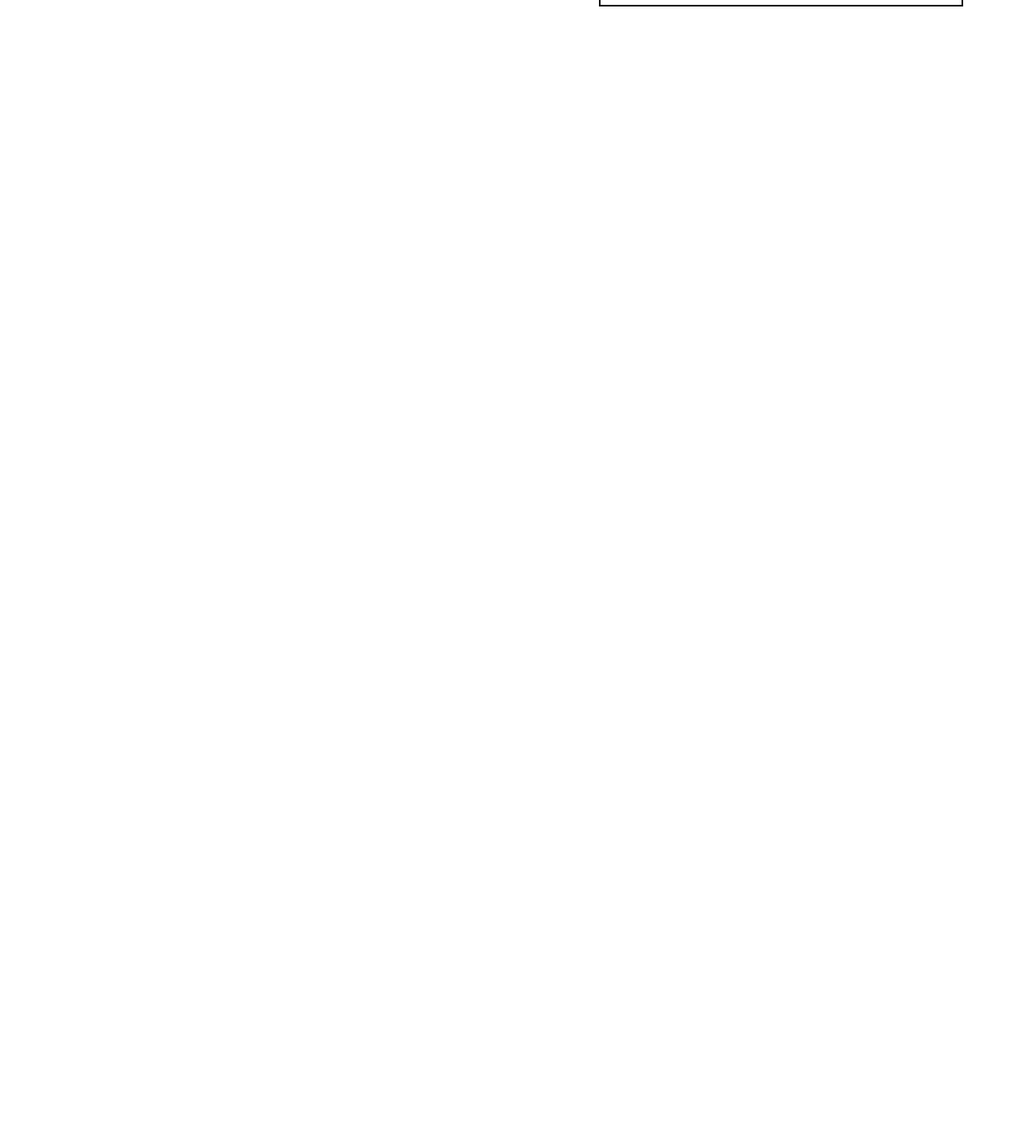
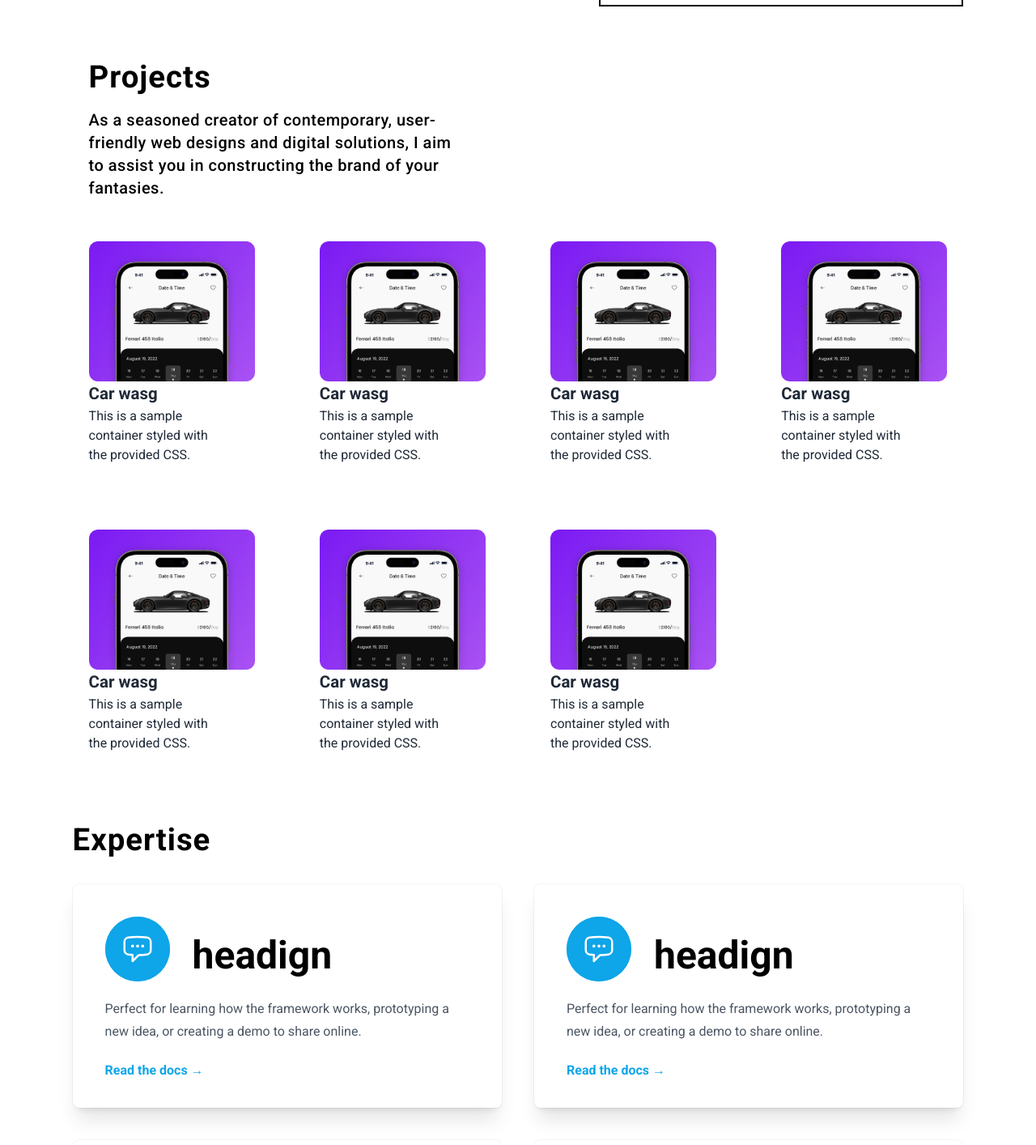
Before and after one commit to sabbirahamedsiam101/portfolio_v1, a React (Vite) app: page / in a window 1280 px wide. Shown: the part 680-2094 px from the top of the page at 81% size. Before the commit the page ends 800 px from the top, so only its background shows below. Built offline with nearby package versions, Linux system fonts and the light colour scheme.

Commit message:
add project page and expertise page

```diff
--- /dev/null
+++ b/src/Componets/ExpertiseCard.jsx
@@ -0,0 +1,36 @@
+import React from 'react'
+
+export default function ExpertiseCard() {
+    return (
+        // <div className="relative flex min-h-screen flex-col justify-center overflow-hidden bg-gray-50 py-6 sm:py-12">
+
+        // </div>
+        <div
+            className="group relative cursor-pointer overflow-hidden bg-white px-6 pt-10 pb-8 shadow-xl ring-1 ring-gray-900/5 transition-all duration-300 hover:-translate-y-1 hover:shadow-2xl sm:mx-auto sm:max-w-[600px] sm:rounded-lg sm:px-10">
+            <span className="absolute top-10 z-0 h-20 w-20 rounded-full bg-sky-500 transition-all duration-300 group-hover:scale-[16]"></span>
+            <div className="relative z-10 mx-auto max-w-3xl">
+                <div className=' flex justify-start items-end gap-7'>
+                    <div className="grid h-20 w-20 place-items-center rounded-full bg-sky-500 transition-all duration-300 group-hover:bg-sky-400">
+                        <svg xmlns="http://www.w3.org/2000/svg" fill="none" viewBox="0 0 24 24" stroke-width="1.5" stroke="currentColor" className="h-10 w-10 text-white transition-all">
+                            <path stroke-linecap="round" stroke-linejoin="round" d="M8.625 9.75a.375.375 0 11-.75 0 .375.375 0 01.75 0zm0 0H8.25m4.125 0a.375.375 0 11-.75 0 .375.375 0 01.75 0zm0 0H12m4.125 0a.375.375 0 11-.75 0 .375.375 0 01.75 0zm0 0h-.375m-13.5 3.01c0 1.6 1.123 2.994 2.707 3.227 1.087.16 2.185.283 3.293.369V21l4.184-4.183a1.14 1.14 0 01.778-.332 48.294 48.294 0 005.83-.498c1.585-.233 2.708-1.626 2.708-3.228V6.741c0-1.602-1.123-2.995-2.707-3.228A48.394 48.394 0 0012 3c-2.392 0-4.744.175-7.043.513C3.373 3.746 2.25 5.14 2.25 6.741v6.018z" />
+                        </svg>
+                    </div>
+                    <div>
+                        <h1 className='pb-2 text-5xl font-bold text-black group-hover:text-white duration-300 '>headign </h1>
+                    </div>
+                </div>
+                <div
+                    className="space-y-6 pt-5 text-base leading-7 text-gray-600 transition-all duration-300 group-hover:text-white/90">
+                    <p>Perfect for learning how the framework works, prototyping a new idea, or creating a demo to share online.</p>
+                </div>
+                <div className="pt-5 text-base font-semibold leading-7">
+                    <p>
+                        <a href="#" className="text-sky-500 transition-all duration-300 group-hover:text-white">Read the docs
+                            &rarr;
+                        </a>
+                    </p>
+                </div>
+            </div>
+        </div>
+    )
+}
--- /dev/null
+++ b/src/Componets/ProjectCard.jsx
@@ -0,0 +1,32 @@
+import project1 from '../assets/project1.png'
+import { FaExternalLinkAlt } from "react-icons/fa";
+export default function ProjectCard() {
+    const containerStyle = {
+        borderRadius: '17px',
+        background: '#ffffff',
+        boxShadow: '5px 5px 9px #e6e6e6, -5px -5px 9px #fafafa',
+        padding: '20px', // Adjust padding as needed
+        margin: '20px', // Adjust margin as needed
+    };
+    return (
+        <div>
+            <div className='group max-w-[1fr]  hover:bg-slate-100 p-5 rounded-3xl duration-300 overflow-hidden relative'>
+                {/* Content inside the container */}
+                <div>
+                    <img src={project1} alt=""  />
+                </div>
+                <div>
+                    <h2 className=' text-[1.6vw] font-semibold'>Car wasg</h2>
+                    <div className=' flex items-center justify-between gap-7'>
+                        <p>This is a sample container styled with the provided CSS.</p>
+                        <div className=' text-xl text-white group-hover:text-black duration-300'>
+                            <FaExternalLinkAlt />
+                        </div>
+                    </div>
+
+                </div>
+
+            </div>
+        </div>
+    )
+}
--- /dev/null
+++ b/src/Pages/Home/Expertise.jsx
@@ -0,0 +1,17 @@
+import React from 'react'
+import ExpertiseCard from '../../Componets/ExpertiseCard'
+
+export default function Expertise() {
+    return (
+        <div className=' mx-[7%] my-8'>
+            <h1 className="text-black font-labil-grotesk text-[3vw] font-semibold leading-[1.2] tracking-wide text-left"
+            > Expertise</h1>
+            <div className='grid grid-cols-2 justify-between gap-10 mt-8  '>
+                <ExpertiseCard />
+                <ExpertiseCard />
+                <ExpertiseCard />
+                <ExpertiseCard />
+            </div>
+        </div>
+    )
+}
--- a/src/Pages/Home/Header.jsx
+++ b/src/Pages/Home/Header.jsx
@@ -20,7 +20,7 @@
     }
   `;
     return (
-        <div className=" mx-[7%]">
+        <div className=" mx-[7%] relative">
             <h1 className="text-black font-labil-grotesk text-[13vw] mt-[5vw] font-semibold leading-[0.9] tracking-[-0.02em] text-left"
             > Websites & Branding
                 <button className="text-black  bg-[#F9F9F9] relative  py-6 px-10 rounded-full  text-[20px] font-semibold leading-[1.4] ml-7 tracking-[-0.01em] text-left"
--- a/src/Pages/Home/Home.jsx
+++ b/src/Pages/Home/Home.jsx
@@ -1,12 +1,16 @@
 import React from 'react'
 import Nav from '../../Componets/Nav'
 import Header from './Header'
+import Projects from './Projects'
+import Expertise from './Expertise'
 
 export default function Home() {
   return (
-    <div>
-        <Nav />
-        <Header  />
+    <div className='relative'>
+      <Nav />
+      <Header />
+      <Projects />
+      <Expertise />
     </div>
   )
 }
--- /dev/null
+++ b/src/Pages/Home/Projects.jsx
@@ -0,0 +1,27 @@
+import { useState } from 'react'
+import project1 from '../../assets/project1.png'
+import ProjectCard from '../../Componets/ProjectCard'
+export default function Projects() {
+    return (
+        <section className='my-[5vw] mx-[7%] '>
+            <div className='ml-5 max-w-[450px]'>
+                <h1 className="text-black font-labil-grotesk text-[3vw] font-semibold leading-[1.2] tracking-wide text-left"
+                > Projects</h1>
+                <p className="text-black font-labil-grotesk text-xl mt-4 font-medium leading-[1.4] tracking-wide text-left"
+                >As a seasoned creator of contemporary, user-friendly web designs and digital solutions, I aim to assist you in constructing the brand of your fantasies.</p>
+            </div>
+
+            {/* all prject */}
+            <div className=' grid grid-cols-4 gap-10 mt-8  '>
+                {/* single project */}
+                <ProjectCard />
+                <ProjectCard />
+                <ProjectCard />
+                <ProjectCard />
+                <ProjectCard />
+                <ProjectCard />
+                <ProjectCard />
+            </div>
+        </section>
+    )
+}
```
Also changed, not shown: src/assets/project1.png (added).
